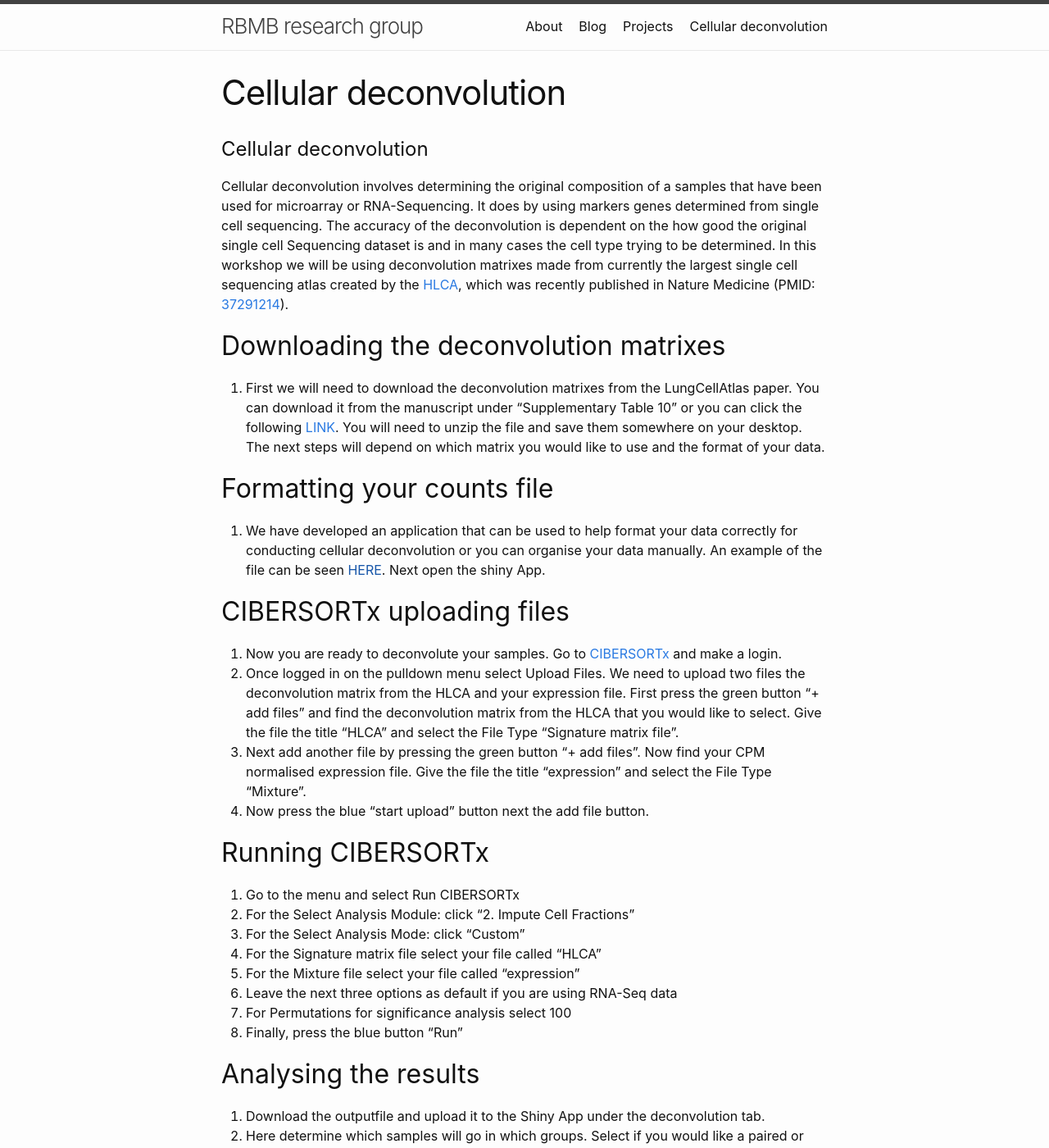
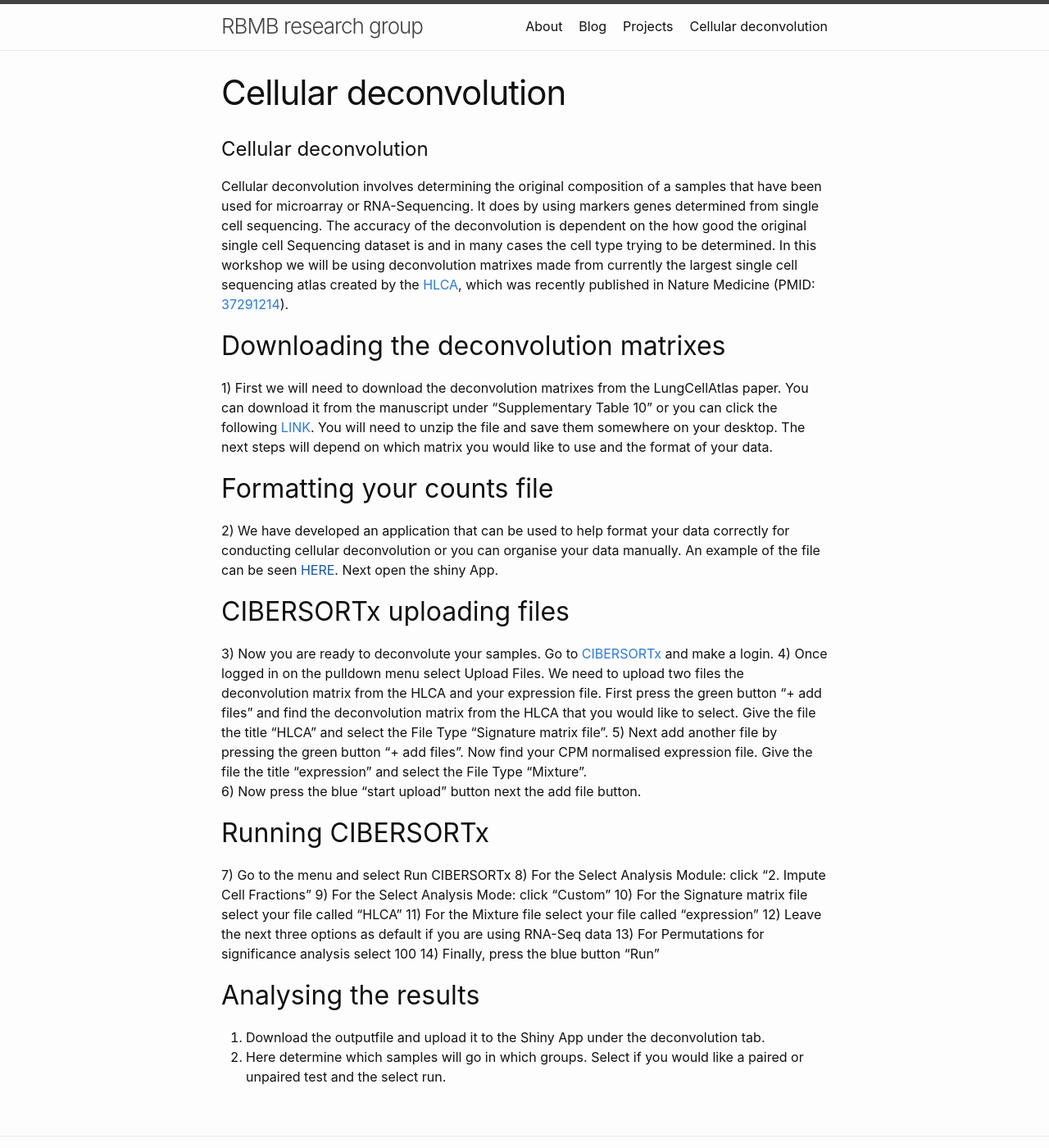
Before and after one commit to UTS-Bioinformatics/uts-bioinformatics.github.io, a Jekyll site: the page built from Cellulardeconvolution.markdown, in a window 1280 px wide and 1400 px high. Shown: the whole window at 82% size. Built offline with Jekyll 4.4.1, drawn with Linux system fonts in a browser that asks for light colours; our own code applies the rules of GitHub Pages for plain Markdown files.

Commit message:
Update Cellulardeconvolution.markdown

```diff
--- a/Cellulardeconvolution.markdown
+++ b/Cellulardeconvolution.markdown
@@ -6,33 +6,33 @@ Cellular deconvolution involves determining the original composition of a sample
 ## Downloading the deconvolution matrixes
 
 
-1.	First we will need to download the deconvolution matrixes from the LungCellAtlas paper. You can download it from the manuscript under “Supplementary Table 10” or you can click the following [LINK](https://www.ncbi.nlm.nih.gov/pmc/articles/PMC10287567/bin/41591_2023_2327_MOESM6_ESM.zip). You will need to unzip the file and save them somewhere on your desktop. The next steps will depend on which matrix you would like to use and the format of your data.
+1)	First we will need to download the deconvolution matrixes from the LungCellAtlas paper. You can download it from the manuscript under “Supplementary Table 10” or you can click the following [LINK](https://www.ncbi.nlm.nih.gov/pmc/articles/PMC10287567/bin/41591_2023_2327_MOESM6_ESM.zip). You will need to unzip the file and save them somewhere on your desktop. The next steps will depend on which matrix you would like to use and the format of your data.
 
 
 ## Formatting your counts file
 
 
-2.	We have developed an application that can be used to help format your data correctly for conducting cellular deconvolution or you can organise your data manually. An example of the file can be seen [HERE]( ). Next open the shiny App.
+2)	We have developed an application that can be used to help format your data correctly for conducting cellular deconvolution or you can organise your data manually. An example of the file can be seen [HERE]( ). Next open the shiny App.
 
 
 ## CIBERSORTx uploading files
-3.	Now you are ready to deconvolute your samples. Go to [CIBERSORTx](https://cibersortx.stanford.edu/) and make a login.
-4.	Once logged in on the pulldown menu select Upload Files. We need to upload two files the deconvolution matrix from the HLCA and your expression file. First press the green button “+ add files” and find the deconvolution matrix from the HLCA that you would like to select. Give the file the title “HLCA” and select the File Type “Signature matrix file”.
-5.	Next add another file by pressing the green button “+ add files”.  Now find your CPM normalised expression file. Give the file the title “expression” and select the File Type “Mixture”.
-6.	Now press the blue “start upload” button next the add file button.
+3)	Now you are ready to deconvolute your samples. Go to [CIBERSORTx](https://cibersortx.stanford.edu/) and make a login.
+4)	Once logged in on the pulldown menu select Upload Files. We need to upload two files the deconvolution matrix from the HLCA and your expression file. First press the green button “+ add files” and find the deconvolution matrix from the HLCA that you would like to select. Give the file the title “HLCA” and select the File Type “Signature matrix file”.
+5)	Next add another file by pressing the green button “+ add files”.  Now find your CPM normalised expression file. Give the file the title “expression” and select the File Type “Mixture”.
+6)	Now press the blue “start upload” button next the add file button.
 
 
 ## Running CIBERSORTx
 
 
-7.	Go to the menu and select Run CIBERSORTx
-8.	For the Select Analysis Module: click “2. Impute Cell Fractions”
-9.	For the Select Analysis Mode: click “Custom”
-10.	For the Signature matrix file select your file called “HLCA”
-11.	For the Mixture file select your file called “expression”
-12.	Leave the next three options as default if you are using RNA-Seq data
-13.	For Permutations for significance analysis select 100
-14.	Finally, press the blue button "Run"
+7)	Go to the menu and select Run CIBERSORTx
+8)	For the Select Analysis Module: click “2. Impute Cell Fractions”
+9)	For the Select Analysis Mode: click “Custom”
+10)	For the Signature matrix file select your file called “HLCA”
+11)	For the Mixture file select your file called “expression”
+12)	Leave the next three options as default if you are using RNA-Seq data
+13)	For Permutations for significance analysis select 100
+14)	Finally, press the blue button "Run"
 
 
 ## Analysing the results
```
